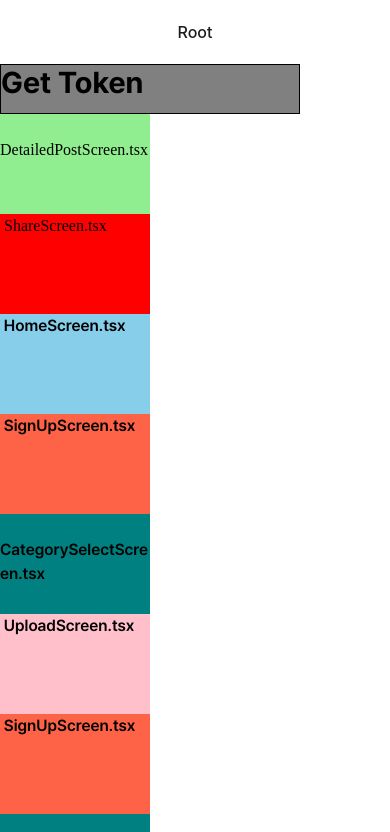
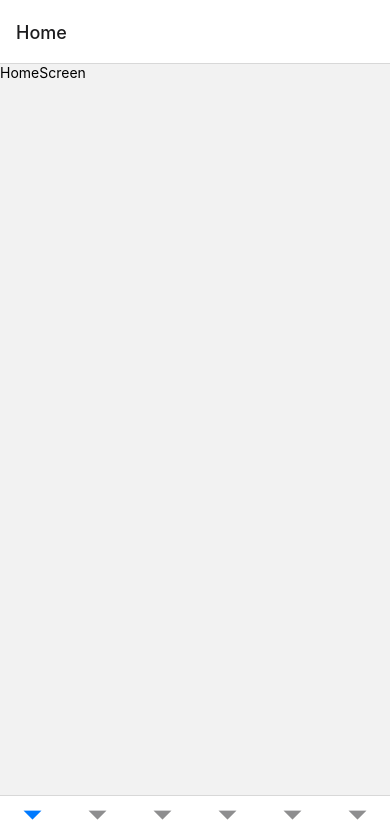
Before and after one commit to CCC-org/keewe-app, a React Native app: screen /Tabs in a window 390 px wide. Shown: the top 832 px of the page. Built offline with nearby package versions, Linux system fonts and the light colour scheme; a web font is replaced by a local one; what @gorhom/bottom-sheet would draw is missing.

Commit message:
divided tabs from root

```diff
--- a/App.tsx
+++ b/App.tsx
@@ -34,6 +34,7 @@ import InsightSampleScreen from './src/screens/onboarding/InsightSampleScreen';
 import Tabs from './src/screens/Main/Tabs';
 import ShareScreen from './src/screens/detailedPost/ShareScreen';
 import CommentsScreen from './src/screens/detailedPost/CommentsScreen';
+import HomeScreen from './src/screens/Home/HomeScreen';
 
 const queryClient = new QueryClient();
 // const Stack = createNativeStackNavigator();
@@ -235,14 +236,23 @@ export default function App() {
                         cardStyle: { backgroundColor: 'white' },
                       }}
                     />
-                    <Stack.Screen
-                      name={'Home'}
-                      component={Tabs}
-                      options={{
-                        title: '',
+                    {/* Tabs  */}
+                    <Stack.Group
+                      screenOptions={{
+                        headerShown: false,
                         cardStyle: { backgroundColor: 'white' },
                       }}
-                    />
+                    >
+                      <Stack.Screen name={'Home'} component={HomeScreen}></Stack.Screen>
+                      <Stack.Screen
+                        name={'Tabs'}
+                        component={Tabs}
+                        options={{
+                          title: '',
+                          cardStyle: { backgroundColor: 'white' },
+                        }}
+                      />
+                    </Stack.Group>
                   </Stack.Group>
                 </Stack.Navigator>
               </QueryClientProvider>
--- a/src/navigation/index.tsx
+++ b/src/navigation/index.tsx
@@ -50,7 +50,7 @@ export function RootScreen() {
             <Text style={theme.fonts.text.body1.regular}> ShareScreen.tsx</Text>
           </View>
         </Pressable>
-        <Pressable onPress={() => navigation.navigate('Home')}>
+        <Pressable onPress={() => navigation.navigate('Tabs')}>
           <View
             style={{
               backgroundColor: 'skyblue',
@@ -58,7 +58,7 @@ export function RootScreen() {
               height: 100,
             }}
           >
-            <Text style={theme.fonts.text.body1.bold}> HomeScreen.tsx</Text>
+            <Text style={theme.fonts.text.body1.bold}> Tabs.tsx</Text>
           </View>
         </Pressable>
         <Pressable onPress={() => navigation.navigate('SignUp')}>
--- /dev/null
+++ b/src/screens/Home/HomeScreen.tsx
@@ -0,0 +1,14 @@
+import { StyleSheet, Text, View } from 'react-native';
+import React from 'react';
+
+const HomeScreen = () => {
+  return (
+    <View>
+      <Text>HomeScreen</Text>
+    </View>
+  );
+};
+
+export default HomeScreen;
+
+const styles = StyleSheet.create({});
--- a/src/screens/Main/Tabs.tsx
+++ b/src/screens/Main/Tabs.tsx
@@ -6,20 +6,24 @@ import ChallengesScreen from './ChallengesScreen';
 import MyPageScreen from './MyPageScreen';
 import { RootScreen } from '../../navigation';
 import MainScreen from './MainScreen';
+import HomeScreen from '../Home/HomeScreen';
 
 const Tabs = () => {
   const Tab = createBottomTabNavigator();
   return (
     <Tab.Navigator
       screenOptions={{
-        headerShown: false,
+        headerShown: true,
       }}
     >
-      <Tab.Screen name="Root" component={RootScreen} />
-      <Tab.Screen name="Main" component={MainScreen} />
-      <Tab.Screen name="BookMark" component={BookMarkScreen} />
-      <Tab.Screen name="Challenges" component={ChallengesScreen} />
-      <Tab.Screen name="MyPage" component={MyPageScreen} />
+      <Tab.Group>
+        <Tab.Screen name="Home" component={HomeScreen} />
+        <Tab.Screen name="Main" component={MainScreen} />
+        <Tab.Screen name="BookMark" component={BookMarkScreen} />
+        <Tab.Screen name="Challenges" component={ChallengesScreen} />
+        <Tab.Screen name="MyPage" component={MyPageScreen} />
+        <Tab.Screen name="Root" component={RootScreen} />
+      </Tab.Group>
     </Tab.Navigator>
   );
 };
--- a/types.tsx
+++ b/types.tsx
@@ -36,7 +36,7 @@ export type RootStackParamList = {
   BottomSheetExperimental: undefined;
   InsightSample: undefined;
   Upload: undefined;
-  Home: undefined;
+  Tabs: undefined;
   DetailedPost: undefined;
   Share: undefined;
   Insight: undefined;
```
